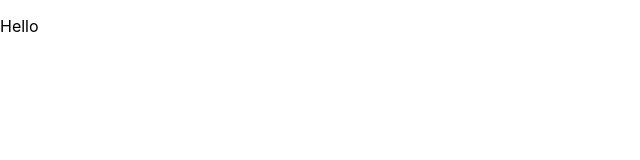
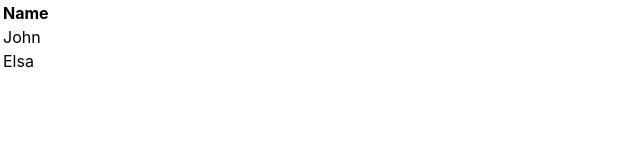
Before and after one commit to SenaOzcn/my-react-app, a React (Create React App) app: page / in a window 1280 px wide. Shown: the top 160 px of the page, without its empty margins (0-640 px from the left). Built offline with nearby package versions, Linux system fonts and the light colour scheme.

Commit message:
react_render2

```diff
--- a/src/index.js
+++ b/src/index.js
@@ -12,8 +12,26 @@ import reportWebVitals from './reportWebVitals';
 // const root = ReactDOM.createRoot(container);
 // root.render(myList);
 
+// const container = document.getElementById('root');
+// const root = ReactDOM.createRoot(container);
+// root.render(<p>Hello</p>)
+
+const myElement = (
+    <table>
+        <tr>
+            <th>Name</th>
+        </tr>
+        <tr>
+            <td>John</td>
+        </tr>
+        <tr>
+            <td>Elsa</td>
+        </tr>
+    </table>
+);
+
 const container = document.getElementById('root');
 const root = ReactDOM.createRoot(container);
-root.render(<p>Hello</p>)
+root.render(myElement);
 
 reportWebVitals();
```
